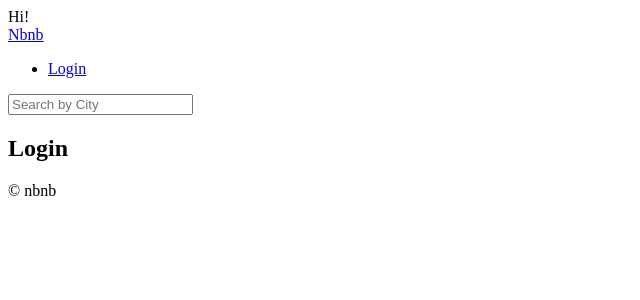
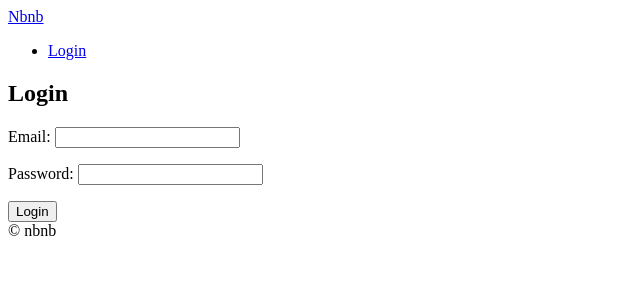
Before and after one commit to wookkl/airbnb-clone, a Django app: page /users/login in a window 1280 px wide. Shown: the top 300 px of the page, without its empty margins (0-640 px from the left). Run offline with Django 3.2, Linux system fonts and the light colour scheme.

Commit message:
login form ans protect from CSRF

```diff
--- a/templates/users/login.html
+++ b/templates/users/login.html
@@ -1,11 +1,21 @@
-Hi!{% extends "base.html" %}
+{% extends "base.html" %}
 
 
 {% block page_title %}
 Log In
 {% endblock page_title %}
 
+
+{% block search-bar %}
+{% endblock search-bar %}
+
 {% block content %}
     <h2>Login</h2>
 
+    <form method="post" action="{% url "users:login" %} ">
+        {% csrf_token %}
+        {{form.as_p}}
+        <button>Login</button>
+    </form>
+
 {% endblock content %}
--- /dev/null
+++ b/users/forms.py
@@ -0,0 +1,9 @@
+from django import forms
+
+
+class LoginForm(forms.Form):
+
+    """ Login Form Definition """
+
+    email = forms.EmailField()
+    password = forms.CharField(widget=forms.PasswordInput)
--- a/users/urls.py
+++ b/users/urls.py
@@ -3,4 +3,6 @@ from . import views
 
 app_name = "users"
 
-urlpatterns = [path("login", views.LoginView.as_view(), name="login")]
+urlpatterns = [
+    path("login", views.LoginView.as_view(), name="login"),
+]
--- a/users/views.py
+++ b/users/views.py
@@ -1,10 +1,20 @@
 from django.views import View
 from django.shortcuts import render
+from . import forms
 
 
 class LoginView(View):
     def get(self, request):
-        return render(request, "users/login.html")
+
+        form = forms.LoginForm()
+        return render(
+            request,
+            "users/login.html",
+            {
+                "form": form,
+            },
+        )
 
     def post(self, request):
-        pass
+        form = forms.LoginForm(request.POST)
+        print(form)
```
Also changed, not shown: notes.md (+19 -0 lines).
